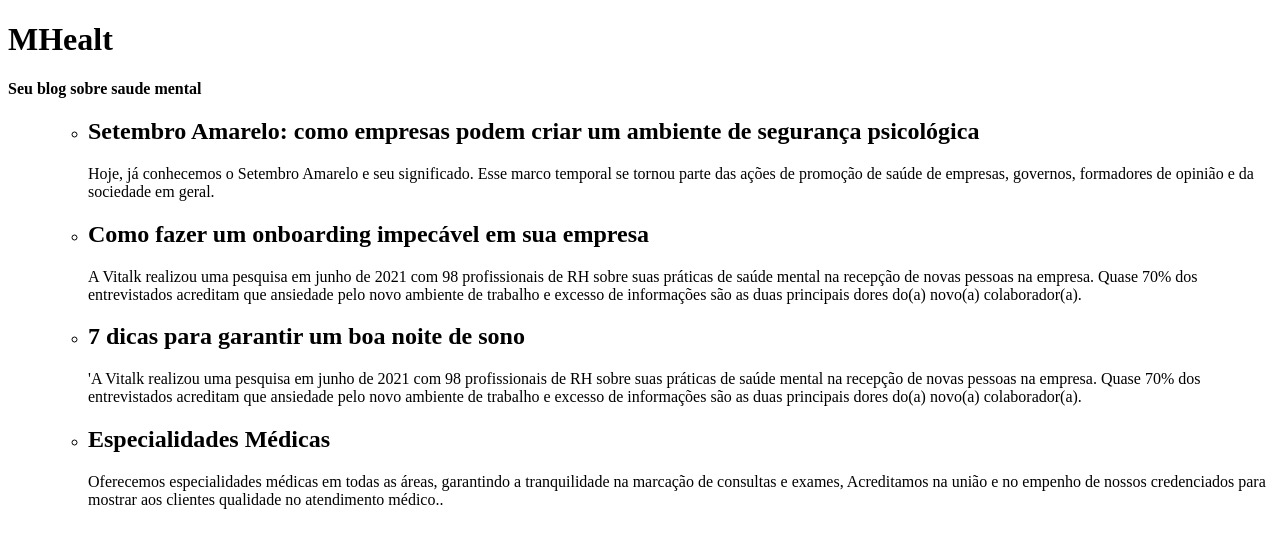
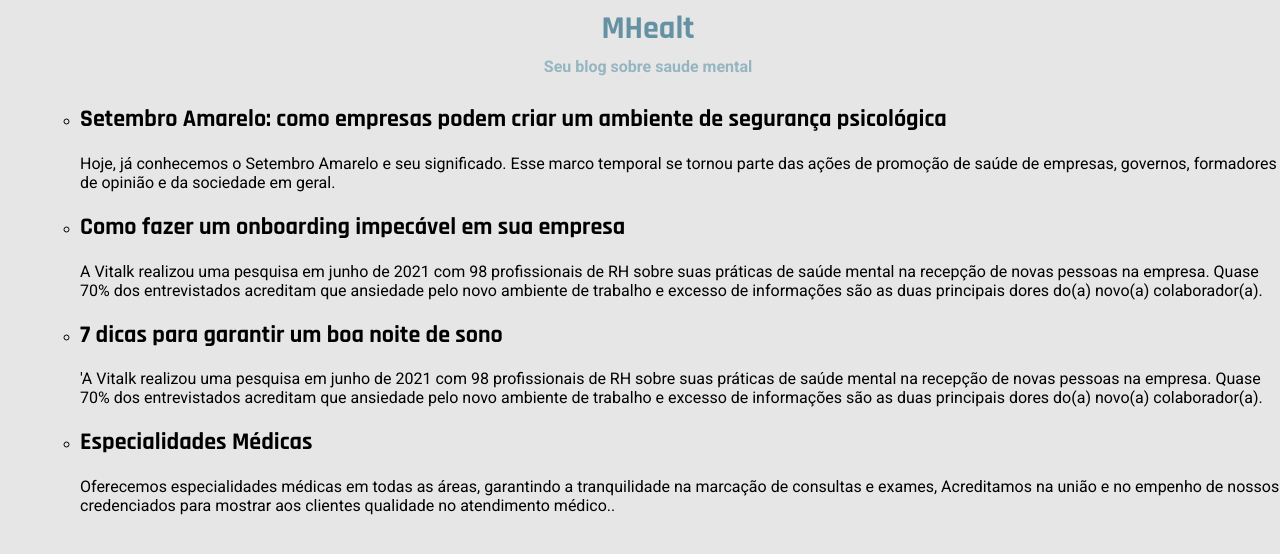
Before and after one commit to juniorcaus/react-api, a React (Create React App) app: page / in a window 1280 px wide. Shown: the top 554 px of the page. Built offline with nearby package versions, Linux system fonts and the light colour scheme.

Commit message:
Adicionando estilos globais

```diff
--- a/public/index.html
+++ b/public/index.html
@@ -1,8 +1,16 @@
 <!DOCTYPE html>
 <html lang="en">
   <head>
+    <link rel="preconnect" href="https://fonts.googleapis.com">
+    <link rel="preconnect" href="https://fonts.gstatic.com" crossorigin>
+    <link rel="preconnect" href="https://fonts.googleapis.com">
+    <link rel="preconnect" href="https://fonts.gstatic.com" crossorigin>
     <meta charset="utf-8" />
+
     <link rel="icon" href="%PUBLIC_URL%/favicon.ico" />
+
+    <link href="https://fonts.googleapis.com/css2?family=Baloo+Da+2:wght@400;500;600;700&family=Josefin+Slab:ital,wght@0,100;0,400;0,500;1,400;1,500&family=Mulish:ital,wght@0,200;0,300;0,400;0,500;1,200;1,300;1,400&family=Open+Sans:ital,wght@0,300;0,400;0,500;0,600;0,700;0,800;1,300;1,400;1,500;1,600;1,700;1,800&family=Rajdhani:wght@400;500;700&family=Roboto:wght@100&display=swap" rel="stylesheet">
+    <link href="https://fonts.googleapis.com/css2?family=Baloo+Da+2:wght@400;500;600;700&family=Josefin+Slab:ital,wght@0,100;0,400;0,500;1,400;1,500&family=Mulish:ital,wght@0,200;0,300;0,400;0,500;1,200;1,300;1,400&family=Open+Sans:ital,wght@0,300;0,400;0,500;0,600;0,700;0,800;1,300;1,400;1,500;1,600;1,700;1,800&family=Rajdhani:wght@400;500;700&family=Roboto:wght@100;400;500;700&display=swap" rel="stylesheet">
 
     <title> MHEALTH </title>
   </head>
--- a/src/App.jsx
+++ b/src/App.jsx
@@ -1,6 +1,6 @@
-import   Header   from "./components/Header";
-import    Posts    from "./components/Posts";
-
+import    Header    from "./components/Header/Header";
+import   { Posts }   from "./components/Posts/Posts";
+import  './components/styles/global.css';
 
 export default function App() {
   return (
--- a/src/components/Header.jsx
+++ b/src/components/Header/Header.jsx
@@ -1,4 +1,5 @@
 import React from 'react'
+import './styles.css';
 
 export default function Header() {
   return (
--- /dev/null
+++ b/src/components/Header/styles.css
@@ -0,0 +1,16 @@
+header {
+    width: 100%;
+    display: flex;
+    flex-direction: column;
+    align-items: center;
+    padding: 8px;
+}
+
+h1 {
+    margin: 0 0 8px 0;
+    color: var(--blue-600);
+}
+
+strong {
+    color: var(--blue-400);
+}
--- a/src/components/Post.jsx
+++ b/src/components/Post/Post.jsx
@@ -1,6 +1,6 @@
 import React from 'react'
 
-import  Posts  from './Posts'
+// import  Posts  from './Posts'
 
 export default function Post ({ title, description }) {
   return (
--- a/src/components/Posts.jsx
+++ b/src/components/Posts/Posts.jsx
@@ -1,10 +1,10 @@
-import React from 'react'
-import  Post   from "./Post"
-import  postagem from '../postagem.json';
+import React from 'react';
+import   Post   from "../Post/Post";
+import  postagem from '../../postagem.json';
 
 
 
-export default function Posts() {
+export  function Posts() {
 
   return (
     <ul>
--- /dev/null
+++ b/src/components/styles/global.css
@@ -0,0 +1,29 @@
+:root {
+    --black-700: #383838;
+    --black-800: #1e1e1e;
+
+    --white-100: #fefefe;
+    --white-200: #e6e6e6;
+
+    --blue-400: #95b5c0;
+    --blue-600: #6492a3;
+}
+
+body {
+    background-color: var(--white-200);
+    margin: 0;
+}
+
+h1, h2, h3, h4, h4, h6 {
+    font-family: 'Rajdhani', sans-serif;
+}
+
+p, strong, span {
+    font-family: 'Roboto', sans-serif;
+}
+
+
+body #root {
+    width: 100%;
+    height: 100%;
+}
--- a/src/postagem.json
+++ b/src/postagem.json
@@ -16,6 +16,7 @@
             "description": "'A Vitalk realizou uma pesquisa em junho de 2021 com 98 profissionais de RH sobre suas práticas de saúde mental na recepção de novas pessoas na empresa. Quase 70% dos entrevistados acreditam que ansiedade pelo novo ambiente de trabalho  e excesso de informações são as duas principais dores do(a) novo(a) colaborador(a)."
         },
 
+
         {
             "title": "Especialidades Médicas",
             "description": "Oferecemos especialidades médicas em todas as áreas, garantindo a tranquilidade na marcação de consultas e exames, Acreditamos na união e no empenho de nossos credenciados para mostrar aos clientes qualidade no atendimento médico.."
```
